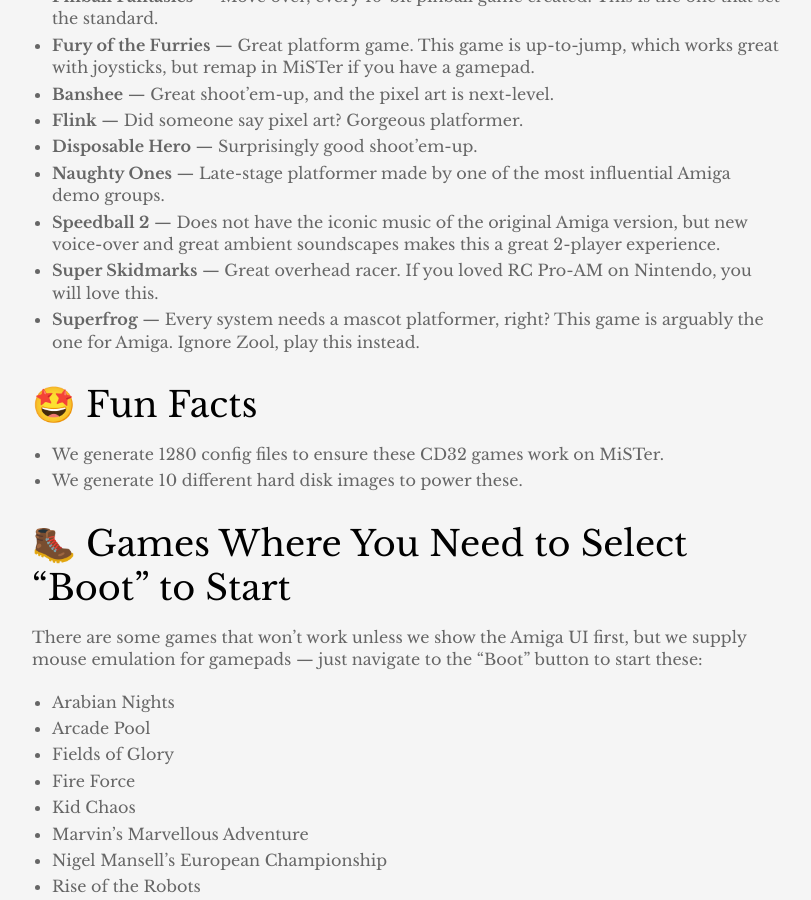
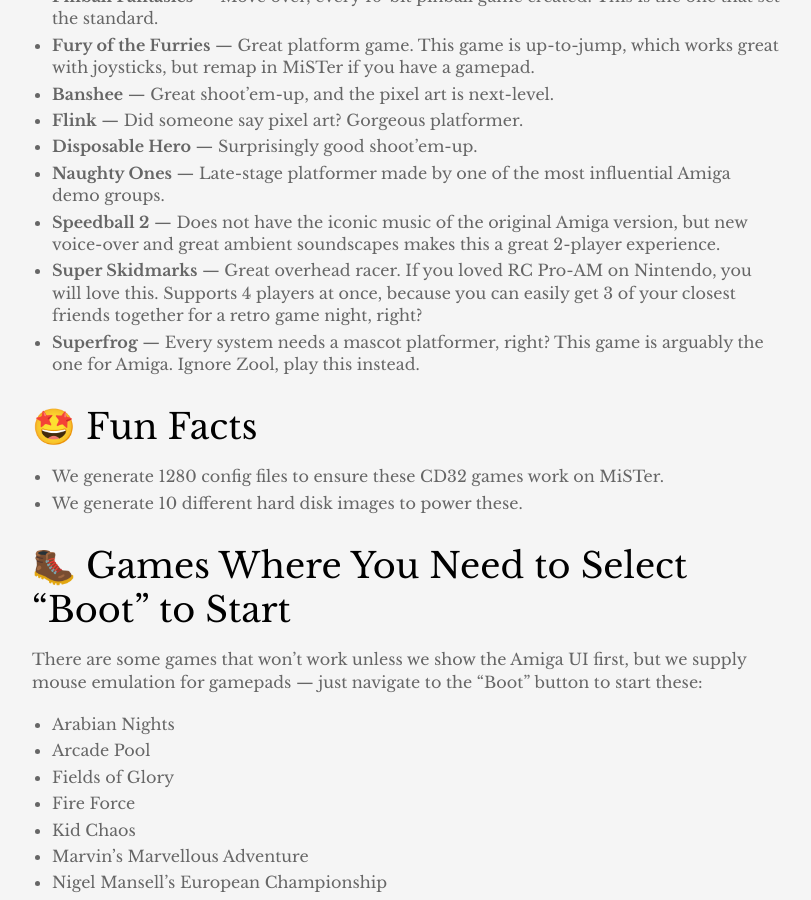
Before and after one commit to amigavision/amigavision.github.io, a Jekyll site: the page built from _posts/2025-10-02-cd32-2025.10.03.md, in a window 1280 px wide and 900 px high, scrolled down 2337 px. Shown: the whole window, without its empty margins (233-1044 px from the left). Built offline with Jekyll 4.4.1, drawn with Linux system fonts in a browser that asks for light colours.

Commit message:
More snarky commentary

```diff
--- a/_posts/2025-10-02-cd32-2025.10.03.md
+++ b/_posts/2025-10-02-cd32-2025.10.03.md
@@ -69,7 +69,7 @@
 * **Disposable Hero** — Surprisingly good shoot'em-up.
 * **Naughty Ones** — Late-stage platformer made by one of the most influential Amiga demo groups.
 * **Speedball 2** — Does not have the iconic music of the original Amiga version, but new voice-over and great ambient soundscapes makes this a great 2-player experience.
-* **Super Skidmarks** — Great overhead racer. If you loved RC Pro-AM on Nintendo, you will love this.
+* **Super Skidmarks** — Great overhead racer. If you loved RC Pro-AM on Nintendo, you will love this. Supports 4 players at once, because you can easily get 3 of your closest friends together for a retro game night, right?
 * **Superfrog** — Every system needs a mascot platformer, right? This game is arguably the one for Amiga. Ignore Zool, play this instead.
 
 ## 🤩 Fun Facts
```
